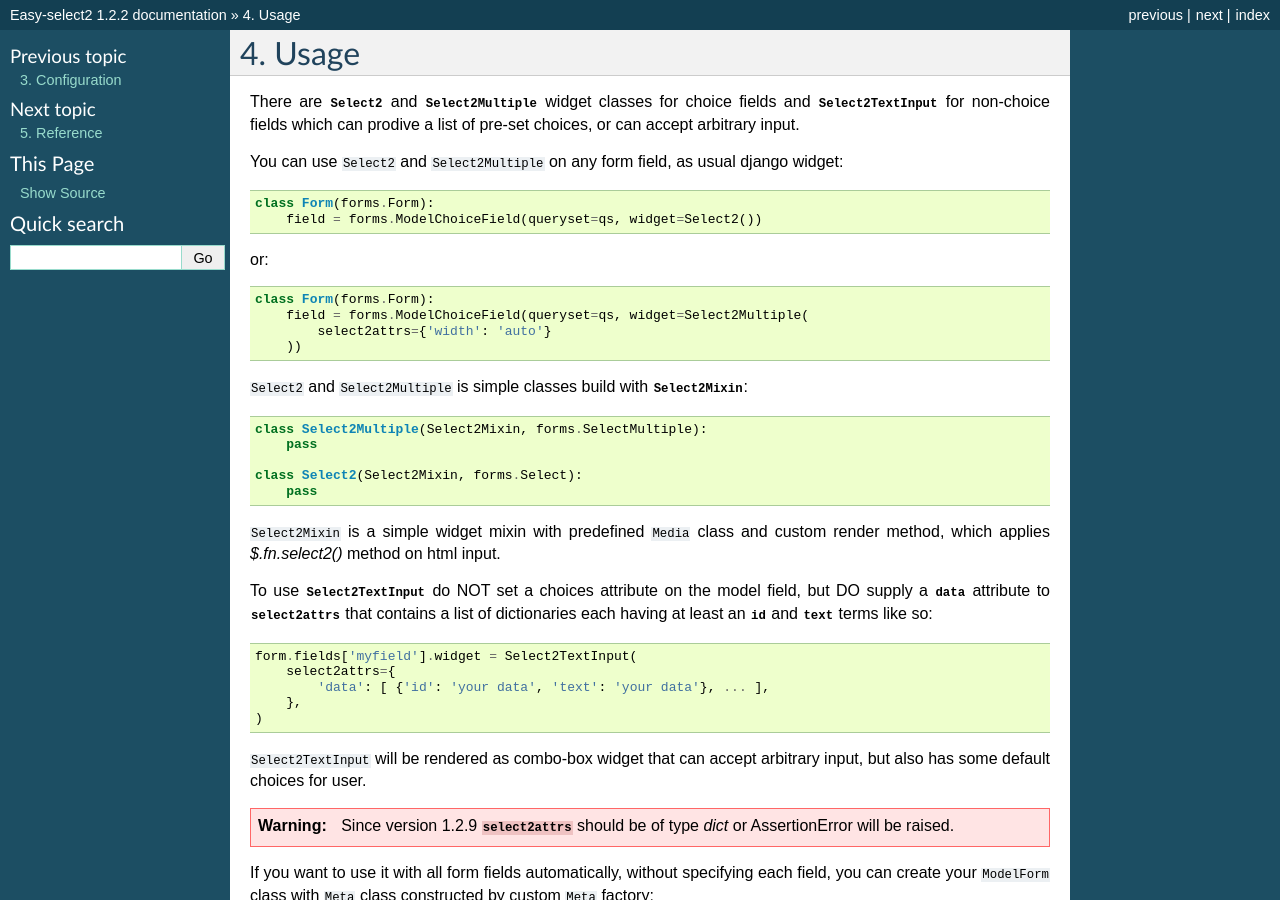
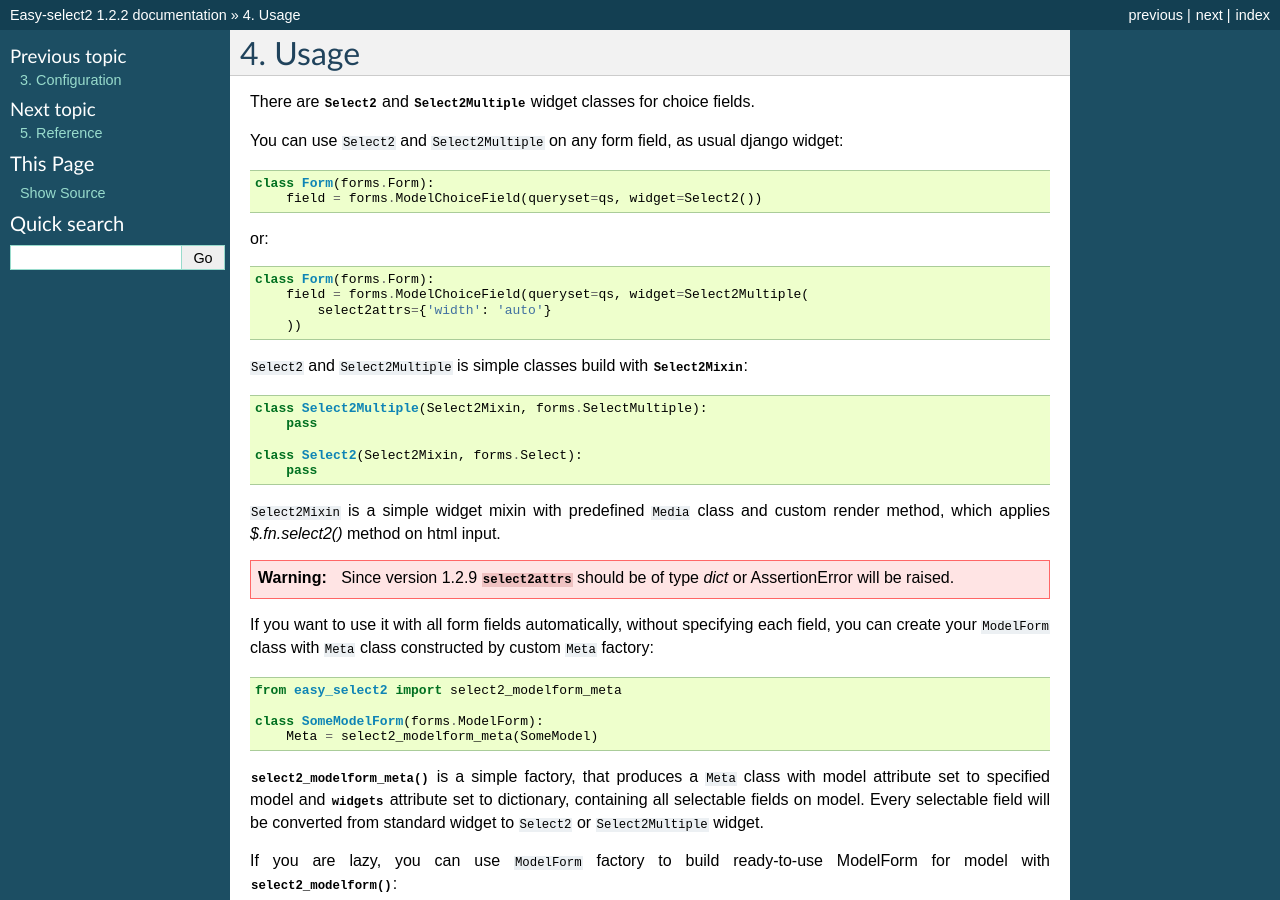
Before and after one commit to asyncee/django-easy-select2, a Sphinx documentation site: the page built from docs/source/usage.rst, in a window 1280 px wide and 900 px high. Built offline with Sphinx 7.4.7, drawn with Linux system fonts in a browser that asks for light colours.

Commit message:
Updated documentation

```diff
--- a/docs/source/intro.rst
+++ b/docs/source/intro.rst
@@ -19,9 +19,3 @@ with multiple-valued choice field (ManyToManyField):
 
 .. image:: https://github.com/asyncee/django-easy-select2/raw/master/screenshots/select2_multiple.png
     :target: https://github.com/asyncee/django-easy-select2/raw/master/screenshots/select2_multiple.png
-
-Don't see the "mood" you want? No problem, just type in a new one.
-It will be there as a choice for the next time too (text input).
-
-.. image:: https://github.com/asyncee/django-easy-select2/raw/master/screenshots/select2_text_input.png
-    :target: https://github.com/asyncee/django-easy-select2/raw/master/screenshots/select2_text_input.png
--- a/docs/source/usage.rst
+++ b/docs/source/usage.rst
@@ -2,10 +2,7 @@ Usage
 -----
 
 There are :class:`.Select2` and
-:class:`.Select2Multiple` widget classes for
-choice fields and :class:`.Select2TextInput`
-for non-choice fields which can prodive a list of pre-set choices,
-or can accept arbitrary input.
+:class:`.Select2Multiple` widget classes for choice fields.
 
 You can use ``Select2`` and ``Select2Multiple`` on any form field,
 as usual django widget::
@@ -32,20 +29,6 @@ or::
 ``Select2Mixin`` is a simple widget mixin with predefined ``Media``
 class and custom render method, which applies `$.fn.select2()`
 method on html input.
-
-To use :class:`.Select2TextInput` do NOT set a choices attribute on the
-model field, but DO supply a :attr:`data` attribute to :attr:`select2attrs`
-that contains a list of dictionaries each having at least an :attr:`id`
-and :attr:`text` terms like so::
-
-      form.fields['myfield'].widget = Select2TextInput(
-          select2attrs={
-              'data': [ {'id': 'your data', 'text': 'your data'}, ... ],
-          },
-      )
-
-``Select2TextInput`` will be rendered as combo-box widget that can
-accept arbitrary input, but also has some default choices for user.
 
 .. WARNING::
 
```
Also changed, not shown: docs/source/changelog.rst (+13 -0 lines), screenshots/select2_text_input.png (deleted).
